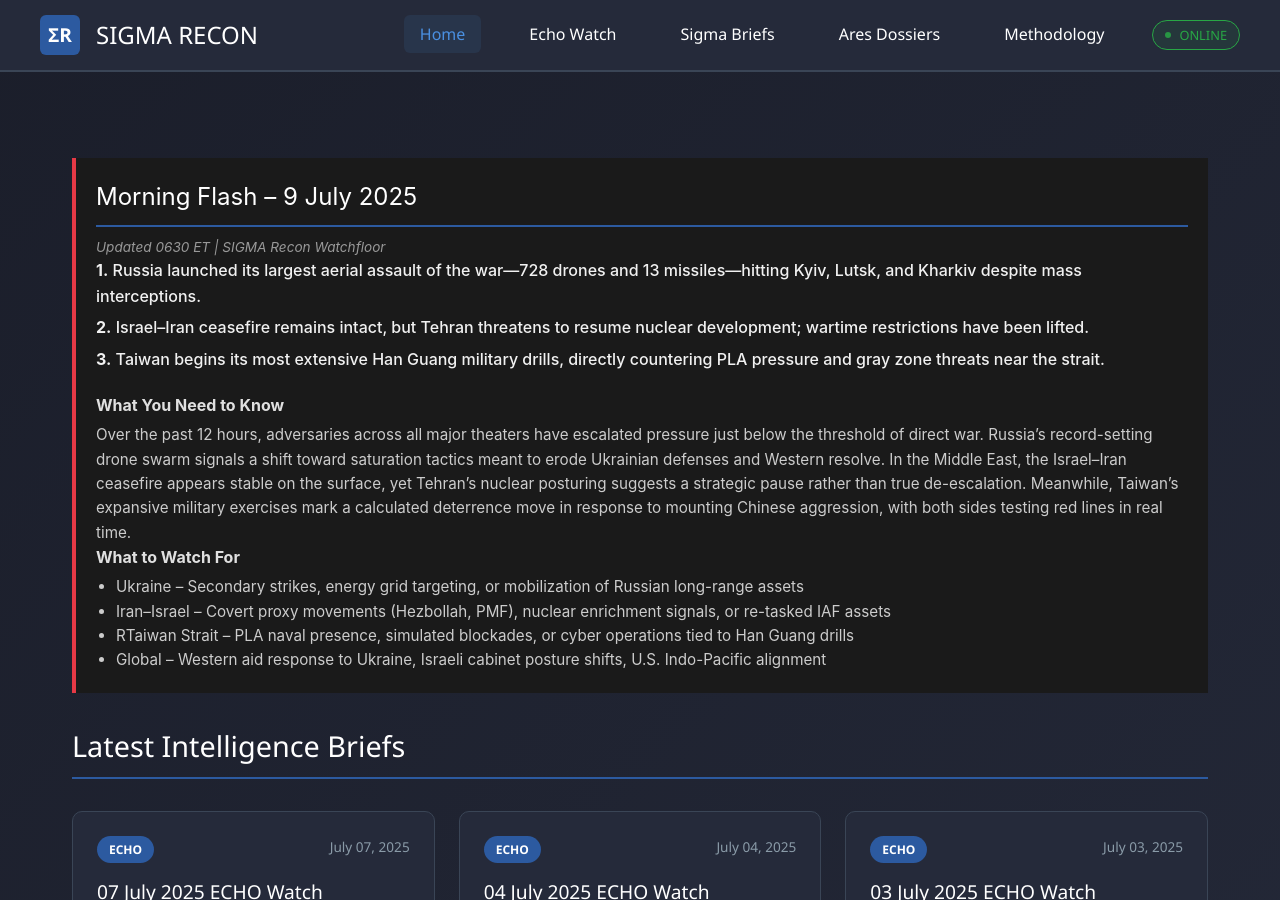
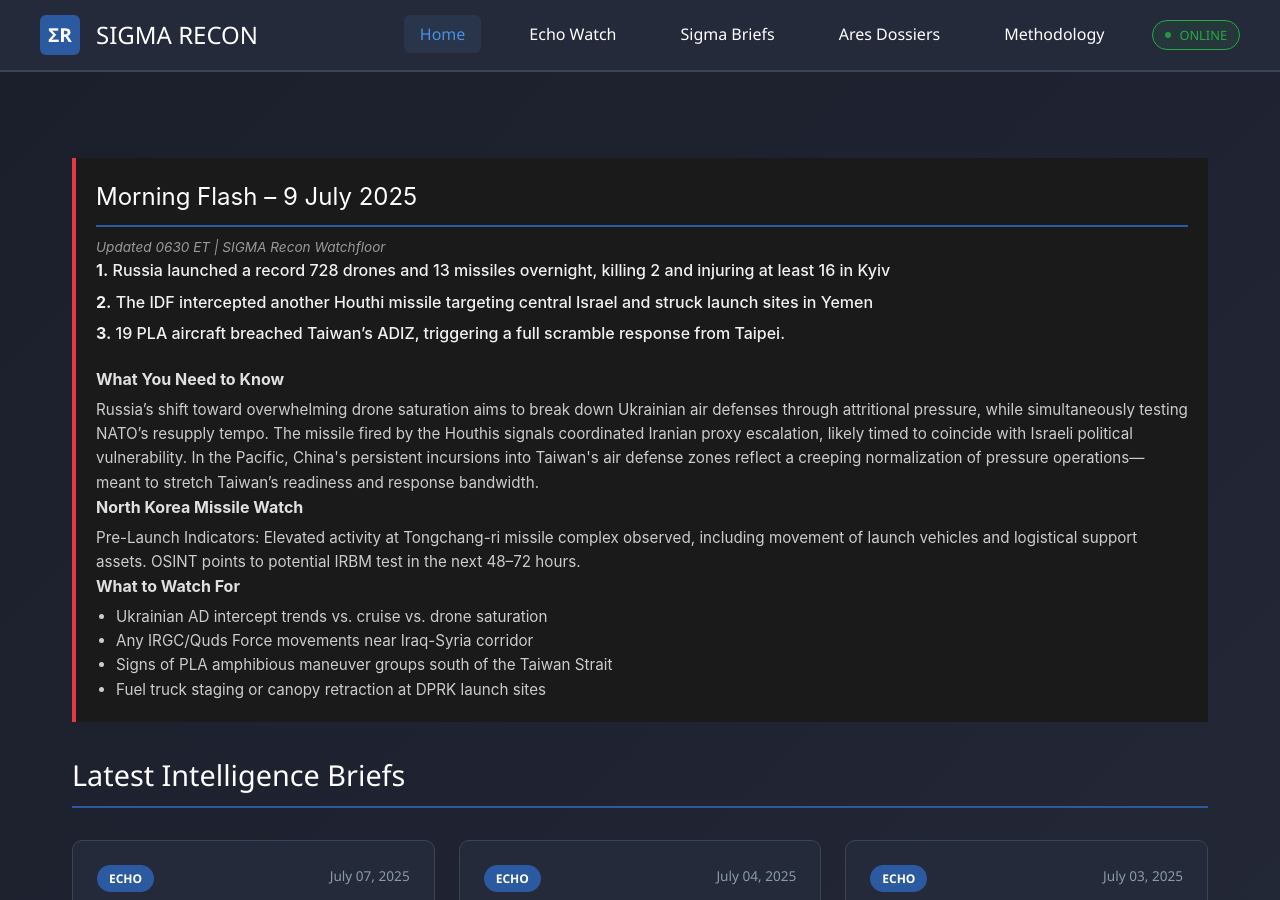
Before and after one commit to Monster52/SIGMA_Recon, a Jekyll site: the page built from index.html, in a window 1280 px wide and 900 px high, scrolled down 262 px. Built offline with Jekyll 4.4.1, drawn with Linux system fonts in a browser that asks for light colours.

Commit message:
Update to morning watch

```diff
--- a/index.html
+++ b/index.html
@@ -14,22 +14,26 @@ title: SIGMA Recon - Strategic Intelligence Portal
     <p class="flash-timestamp">Updated 0630 ET | SIGMA Recon Watchfloor</p>
 
   <ul class="flash-bullets">
-    <li><strong>1.</strong> Russia launched its largest aerial assault of the war—728 drones and 13 missiles—hitting Kyiv, Lutsk, and Kharkiv despite mass interceptions.</li>
-    <li><strong>2.</strong> Israel–Iran ceasefire remains intact, but Tehran threatens to resume nuclear development; wartime restrictions have been lifted.</li>
-    <li><strong>3.</strong> Taiwan begins its most extensive Han Guang military drills, directly countering PLA pressure and gray zone threats near the strait.</li>
+    <li><strong>1.</strong> Russia launched a record 728 drones and 13 missiles overnight, killing 2 and injuring at least 16 in Kyiv</li>
+    <li><strong>2.</strong> The IDF intercepted another Houthi missile targeting central Israel and struck launch sites in Yemen</li>
+    <li><strong>3.</strong> 19 PLA aircraft breached Taiwan’s ADIZ, triggering a full scramble response from Taipei.</li>
   </ul>
   <div class="flash-subsections">
     <div class="flash-need-to-know">
       <h4>What You Need to Know</h4>
-      <p>Over the past 12 hours, adversaries across all major theaters have escalated pressure just below the threshold of direct war. Russia’s record-setting drone swarm signals a shift toward saturation tactics meant to erode Ukrainian defenses and Western resolve. In the Middle East, the Israel–Iran ceasefire appears stable on the surface, yet Tehran’s nuclear posturing suggests a strategic pause rather than true de-escalation. Meanwhile, Taiwan’s expansive military exercises mark a calculated deterrence move in response to mounting Chinese aggression, with both sides testing red lines in real time.</p>
+      <p>Russia’s shift toward overwhelming drone saturation aims to break down Ukrainian air defenses through attritional pressure, while simultaneously testing NATO’s resupply tempo. The missile fired by the Houthis signals coordinated Iranian proxy escalation, likely timed to coincide with Israeli political vulnerability. In the Pacific, China's persistent incursions into Taiwan's air defense zones reflect a creeping normalization of pressure operations—meant to stretch Taiwan’s readiness and response bandwidth.</p>
+    </div>
+     <div class="flash-need-to-know">
+      <h4>North Korea Missile Watch</h4>
+      <p>Pre-Launch Indicators: Elevated activity at Tongchang-ri missile complex observed, including movement of launch vehicles and logistical support assets. OSINT points to potential IRBM test in the next 48–72 hours.</p>
     </div>
     <div class="flash-watch-for">
       <h4>What to Watch For</h4>
       <ul>
-        <li>Ukraine – Secondary strikes, energy grid targeting, or mobilization of Russian long-range assets</li>
-        <li>Iran–Israel – Covert proxy movements (Hezbollah, PMF), nuclear enrichment signals, or re-tasked IAF assets</li>
-        <li>RTaiwan Strait – PLA naval presence, simulated blockades, or cyber operations tied to Han Guang drills</li>
-        <li>Global – Western aid response to Ukraine, Israeli cabinet posture shifts, U.S. Indo-Pacific alignment</li>
+        <li>Ukrainian AD intercept trends vs. cruise vs. drone saturation</li>
+        <li>Any IRGC/Quds Force movements near Iraq-Syria corridor</li>
+        <li>Signs of PLA amphibious maneuver groups south of the Taiwan Strait</li>
+        <li>Fuel truck staging or canopy retraction at DPRK launch sites</li>
       </ul>
     </div>
   </div>
```
